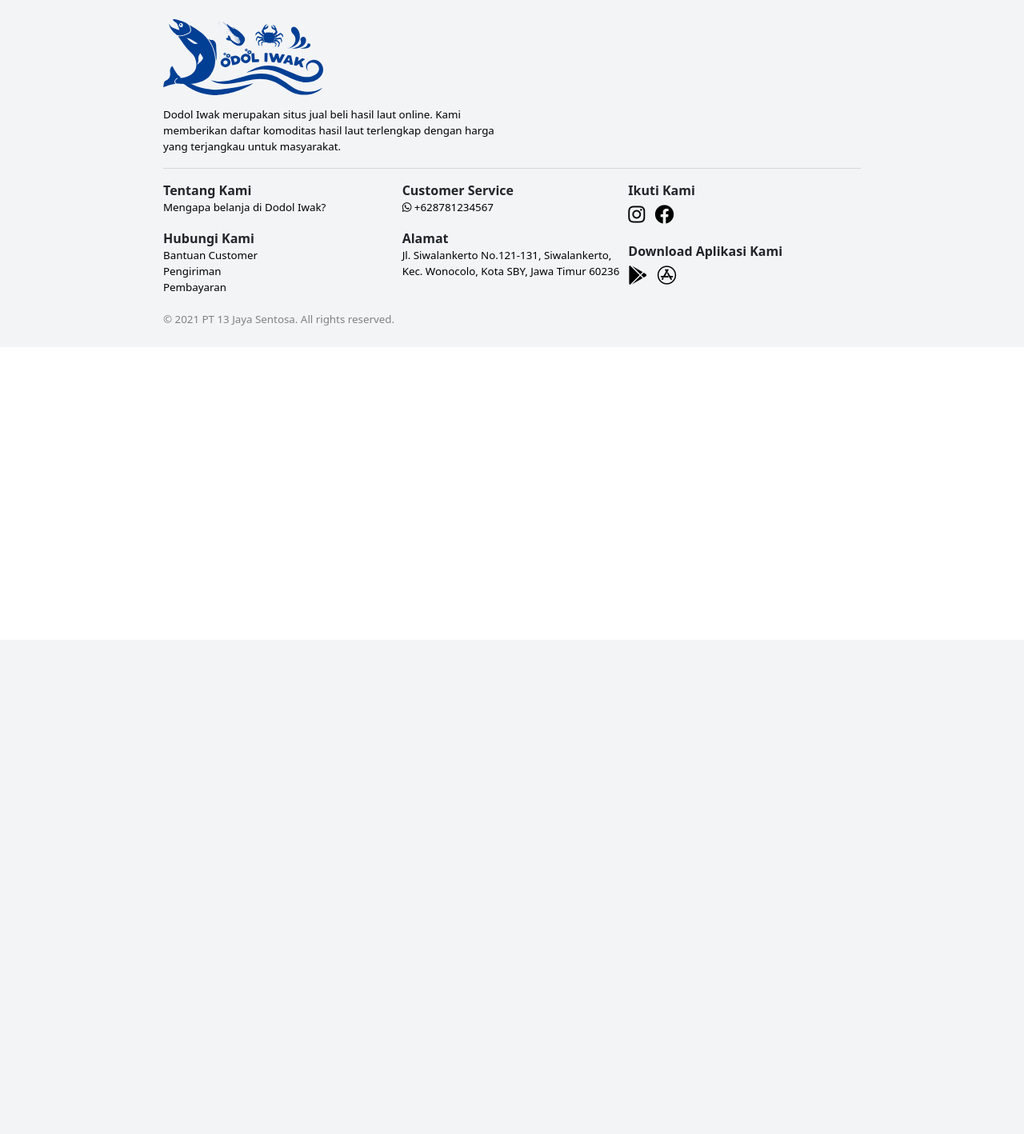
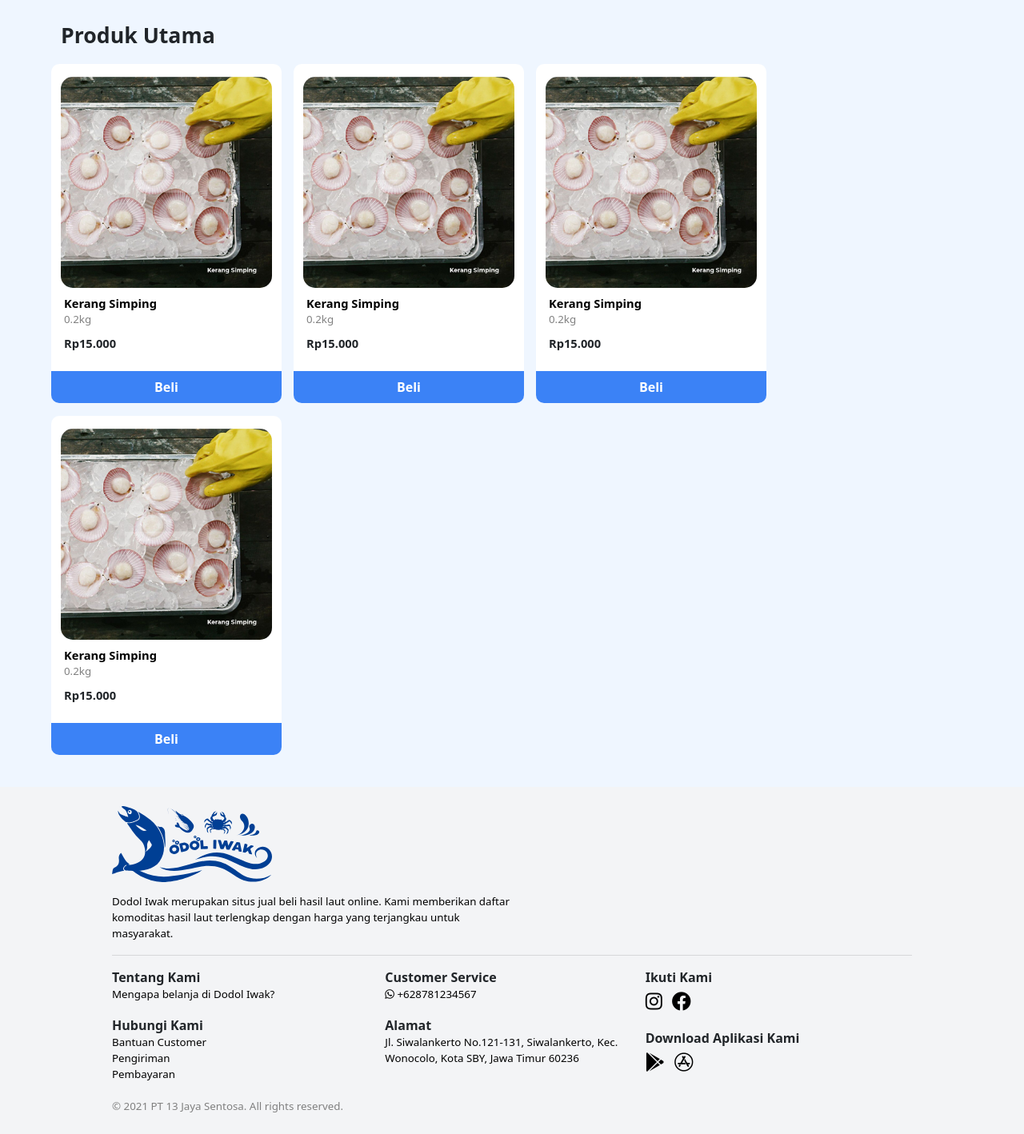
Before and after one commit to luvnyen/DodolIwak, a PHP site: page / in a window 1280 px wide. Shown: the whole page at 80% size. Before the commit the page ends 407 px from the top, so only its background shows below. Run offline with PHP 8.4, Linux system fonts and the light colour scheme; some libraries are stand-ins or nearby versions.

Commit message:
Product list

```diff
--- a/index.html
+++ b/index.html
@@ -14,6 +14,7 @@
 
     <!-- CSS -->
     <link rel="stylesheet" href="./style/style-footer.css">
+    <link rel="stylesheet" href="./style/style-product-list.css">
 
     <!-- Misc -->
     <link rel="stylesheet" href="https://pro.fontawesome.com/releases/v5.10.0/css/all.css" integrity="sha384-AYmEC3Yw5cVb3ZcuHtOA93w35dYTsvhLPVnYs9eStHfGJvOvKxVfELGroGkvsg+p" crossorigin="anonymous" />
@@ -31,10 +32,12 @@
 </head>
 
 <body>
+    <div class="product-list-container row justify-content-center py-4"></div>
     <div class="footer-container row justify-content-center py-4"></div>
 
     <script>
         $(document).ready(function() {
+            $(".product-list-container").load("./product-list.html");
             $(".footer-container").load("./footer.html");
         });
     </script>
--- a/product-list.html
+++ b/product-list.html
@@ -0,0 +1,67 @@
+<div class="product-list-content-container">
+    <p class="product-list-title">Produk Utama</p>
+    <div class="product-list-item-container row">
+
+        <div class="product-item-container col-6 col-lg-3 mb-3">
+            <div class="product-item-container-desc row">
+                <a href="" target="_blank">
+                    <img src="./assets/products/kerang-simping.jpeg" alt="Kerang Simping" class="product-item-image mb-2 mt-3">
+                </a>
+                <a href="" target="_blank" class="product-item-name px-3">
+                    <span>Kerang Simping</span>
+                </a>
+                <span class="product-item-weight px-3 mb-2">0.2kg</span>
+                <span class="product-item-price px-3 mb-4">Rp15.000</span>
+            </div>
+            <a href="" target="_blank" class="product-item-button-container p-2">
+                <span>Beli</span>
+            </a>
+        </div>
+        <div class="product-item-container col-6 col-lg-3 mb-3">
+            <div class="product-item-container-desc row">
+                <a href="" target="_blank">
+                    <img src="./assets/products/kerang-simping.jpeg" alt="Kerang Simping" class="product-item-image mb-2 mt-3">
+                </a>
+                <a href="" target="_blank" class="product-item-name px-3">
+                    <span>Kerang Simping</span>
+                </a>
+                <span class="product-item-weight px-3 mb-2">0.2kg</span>
+                <span class="product-item-price px-3 mb-4">Rp15.000</span>
+            </div>
+            <a href="" target="_blank" class="product-item-button-container p-2">
+                <span>Beli</span>
+            </a>
+        </div>
+        <div class="product-item-container col-6 col-lg-3 mb-3">
+            <div class="product-item-container-desc row">
+                <a href="" target="_blank">
+                    <img src="./assets/products/kerang-simping.jpeg" alt="Kerang Simping" class="product-item-image mb-2 mt-3">
+                </a>
+                <a href="" target="_blank" class="product-item-name px-3">
+                    <span>Kerang Simping</span>
+                </a>
+                <span class="product-item-weight px-3 mb-2">0.2kg</span>
+                <span class="product-item-price px-3 mb-4">Rp15.000</span>
+            </div>
+            <a href="" target="_blank" class="product-item-button-container p-2">
+                <span>Beli</span>
+            </a>
+        </div>
+        <div class="product-item-container col-6 col-lg-3 mb-3">
+            <div class="product-item-container-desc row">
+                <a href="" target="_blank">
+                    <img src="./assets/products/kerang-simping.jpeg" alt="Kerang Simping" class="product-item-image mb-2 mt-3">
+                </a>
+                <a href="" target="_blank" class="product-item-name px-3">
+                    <span>Kerang Simping</span>
+                </a>
+                <span class="product-item-weight px-3 mb-2">0.2kg</span>
+                <span class="product-item-price px-3 mb-4">Rp15.000</span>
+            </div>
+            <a href="" target="_blank" class="product-item-button-container p-2">
+                <span>Beli</span>
+            </a>
+        </div>
+
+    </div>
+</div>
--- a/style/style-footer.css
+++ b/style/style-footer.css
@@ -3,7 +3,7 @@
 }
 
 .footer-content-container {
-    width: 70vw;
+    width: 80vw;
 }
 
 #footer-logo {
--- /dev/null
+++ b/style/style-product-list.css
@@ -0,0 +1,70 @@
+.product-list-container {
+    background: #EFF6FF;
+}
+
+.product-list-content-container {
+    width: 90vw;
+}
+
+.product-list-title {
+    font-weight: 700;
+    font-size: 20pt;
+}
+
+.product-item-container {
+    padding: 0;
+    margin-right: 15px;
+}
+
+.product-item-container-desc {
+    background: white;
+    border-radius: 10px 10px 0px 0px;
+    width: 100%;
+    margin: 0;
+}
+
+.product-item-button-container {
+    background: #3B82F6;
+    border-radius: 0px 0px 10px 10px;
+    font-weight: 700;
+    display: grid;
+    place-items: center;
+    color: white;
+    width: 100%;
+    text-decoration: none;
+    transition: 0.5s;
+}
+
+.product-item-button-container:hover {
+    background: #003F94;
+    color: white;
+    transition: 0.5s;
+}
+
+.product-item-image {
+    width: 100%;
+    border-radius: 15px;
+}
+
+.product-item-name {
+    font-weight: 650;
+    font-size: 11pt;
+    text-decoration: none;
+    color: black;
+}
+
+.product-item-weight {
+    color: gray;
+    font-size: 10pt;
+}
+
+.product-item-price {
+    font-weight: 650;
+    font-size: 11pt;
+}
+
+.product @media only screen and (max-width: 768px) {
+    .product-list-content-container {
+        width: 95vw;
+    }
+}
```
Also changed, not shown: assets/products/kerang-simping.jpeg (added).
